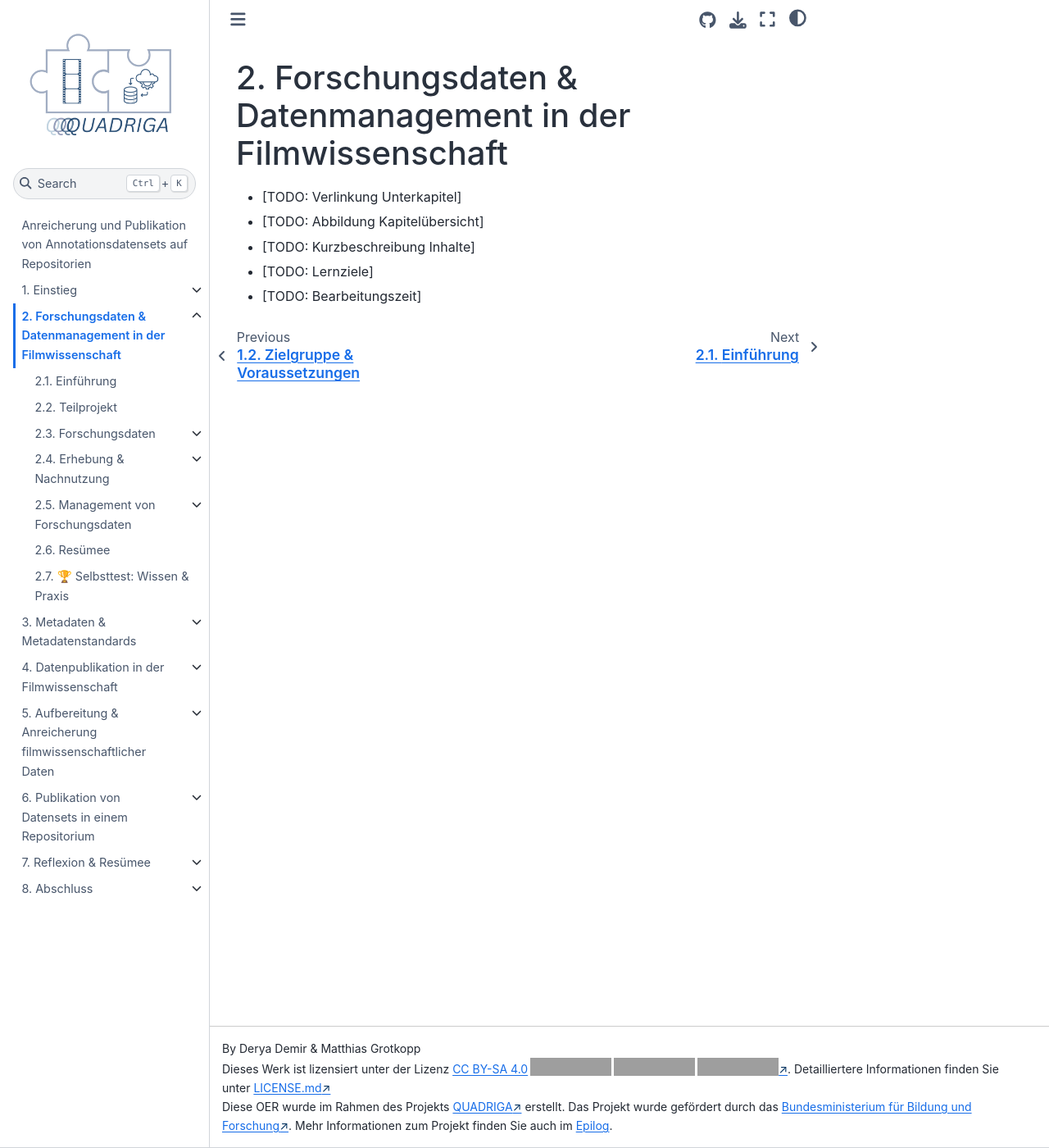
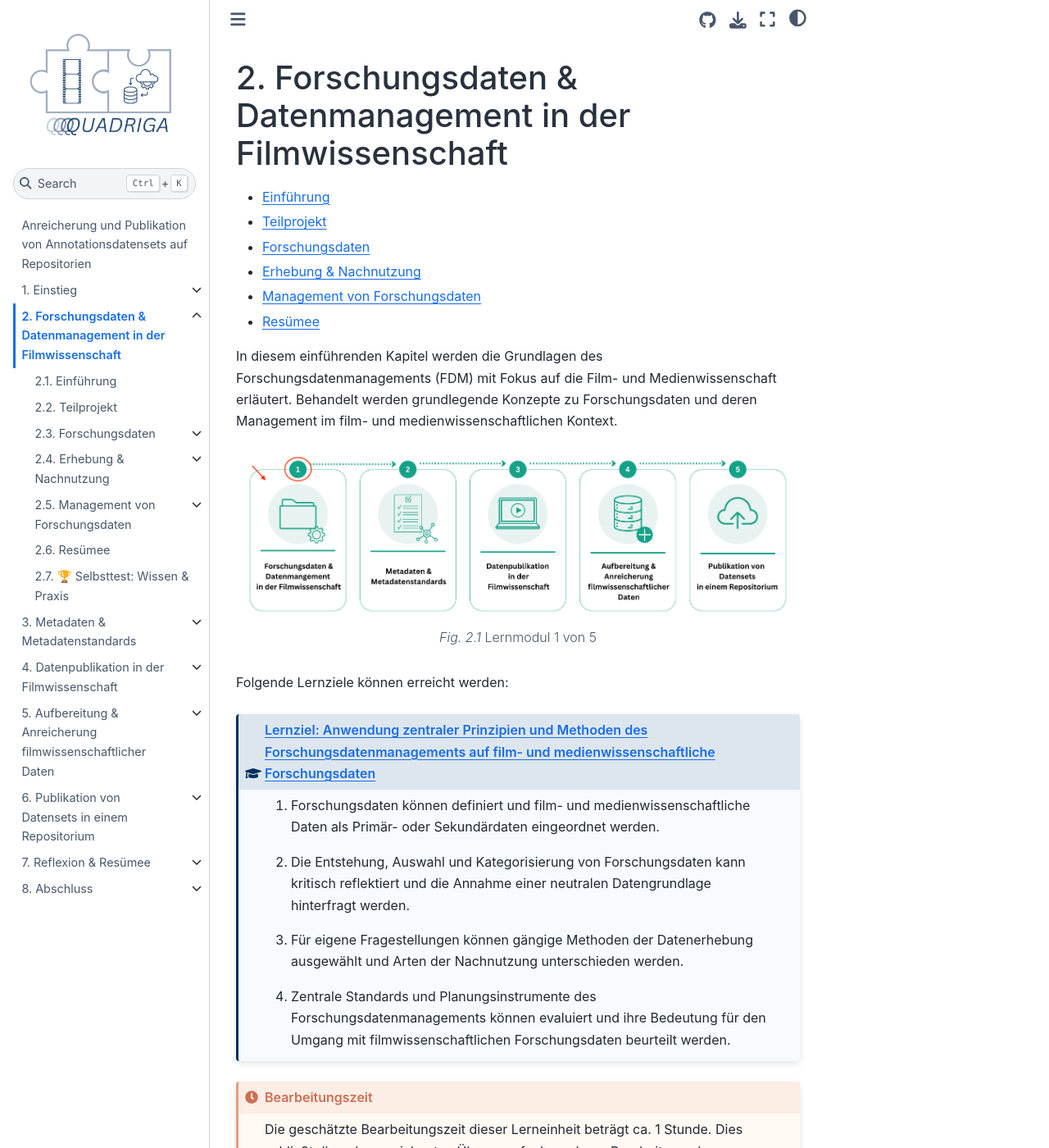
Before and after one commit to lam1aa/Bewegtes-Bild-Fallstudie-3, a Jupyter Book: the page built from 02_forschungsdaten_fdm/toc_02.md, in a window 1280 px wide and 1400 px high. Shown: the whole window at 82% size. Built offline with Jupyter Book 1.0.4 settings and Sphinx 7.4.7 and the Sphinx Book theme 1.1.4, drawn with Linux system fonts in a browser that asks for light colours; some of the changed text lies outside the part shown; grey boxes are pictures that could not be loaded.

Commit message:
add: introduction chapter start page

````diff
--- a/02_forschungsdaten_fdm/toc_02.md
+++ b/02_forschungsdaten_fdm/toc_02.md
@@ -1,7 +1,35 @@
 # Forschungsdaten & Datenmanagement in der Filmwissenschaft
 
-* [TODO: Verlinkung Unterkapitel]
-* [TODO: Abbildung Kapitelübersicht]
-* [TODO: Kurzbeschreibung Inhalte]
-* [TODO: Lernziele]
-* [TODO: Bearbeitungszeit]
+* [Einführung](../02_forschungsdaten_fdm/einführung_forschungsdaten.md)
+* [Teilprojekt](../02_forschungsdaten_fdm/teilprojektbeschreibung.md)
+* [Forschungsdaten](../02_forschungsdaten_fdm/forschungsdaten.md)
+* [Erhebung & Nachnutzung](../02_forschungsdaten_fdm/erhebung_nachnutzung.md)
+* [Management von Forschungsdaten](../02_forschungsdaten_fdm/forschungsdatenmanagement.md)
+* [Resümee](../02_forschungsdaten_fdm/resümee_02.md)
+
+In diesem einführenden Kapitel werden die Grundlagen des Forschungsdatenmanagements (FDM) mit Fokus auf die Film- und Medienwissenschaft erläutert. Behandelt werden grundlegende Konzepte zu Forschungsdaten und deren Management im film- und medienwissenschaftlichen Kontext.
+
+```{figure} ../assets/intro/abb_intro_aufbau_fallstudie_1.png
+---
+align: center
+width: 100%
+name: aufbau-fallstudie-1
+---
+Lernmodul 1 von 5
+```
+
+Folgende Lernziele können erreicht werden:
+
+```{include} /präambel/lernziele.md
+:start-after: "<!-- START: Forschungsdatenmanagement -->"
+:end-before: "<!-- END: Forschungsdatenmanagement -->"
+```
+
+```{admonition} Bearbeitungszeit
+:class: zeitinfo
+Die geschätzte Bearbeitungszeit dieser Lerneinheit beträgt ca. 1 Stunde. Dies schließt die gekennzeichneten Übungsaufgaben, deren Bearbeitungsdauer individuell variiert, aus.
+
+Die geschätzte Bearbeitungsdauer **inklusive** der einzelnen Übungsaufgaben beträgt ca. 1,5 Stunden.
+
+**Hinweis**: Die tatsächliche Bearbeitungsdauer kann je nach Vorkenntnissen unterschiedlich ausfallen. Die angegebene Zeitangabe dient lediglich als Orientierungshilfe.
+```
````
Also changed, not shown: assets/intro/abb_intro_aufbau_fallstudie_1.png (added).
